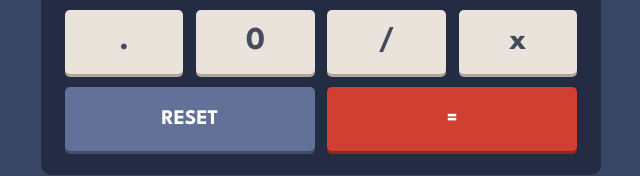
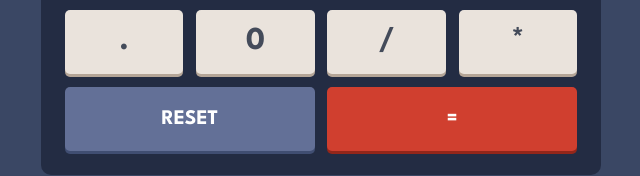
Before and after one commit to ayush111222/calculator-app-main, a plain HTML site: page index.html in a window 1280 px wide. Shown: the part 540-716 px from the top of the page, 319-959 px from the left. Drawn offline with Linux system fonts and the light colour scheme.

Commit message:
made some changes

```diff
--- a/index.html
+++ b/index.html
@@ -57,7 +57,7 @@
             <button class="calc__btn">.</button>
             <button class="calc__btn">0</button>
             <button class="calc__btn">/</button>
-            <button class="calc__btn">x</button>
+            <button class="calc__btn">*</button>
             <button class="calc__btn Reset__btn">Reset</button>
             <button class="calc__btn equal__btn">=</button>
       </div>
```
